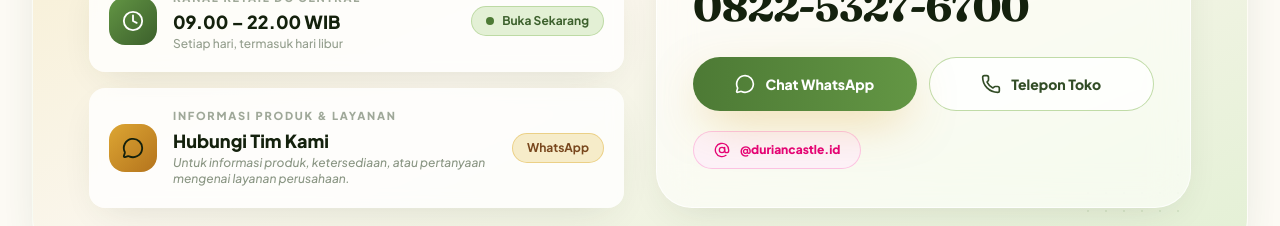
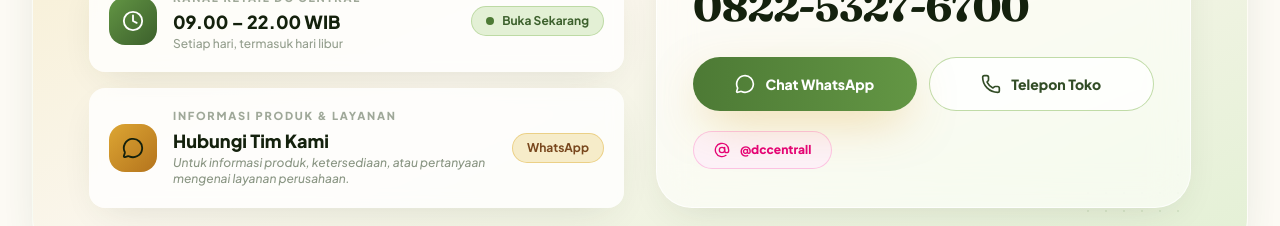
Before and after one commit to Decronaz369/cc-central-website-advance, a React (Vite) app: page / in a window 1280 px wide. Shown: the part 10580-10806 px from the top of the page. Built offline with nearby package versions, Linux system fonts and the light colour scheme.

Commit message:
Update contact Instagram link

```diff
--- a/src/components/HoursContact.tsx
+++ b/src/components/HoursContact.tsx
@@ -110,13 +110,13 @@
                 </div>
 
                 <a
-                  href="https://instagram.com/duriancastle.id"
+                  href="https://instagram.com/dccentrall"
                   target="_blank"
                   rel="noreferrer"
                   className="mt-5 inline-flex w-fit items-center gap-2.5 rounded-full border border-pink-300/60 bg-pink-50 px-5 py-2.5 text-xs font-extrabold text-pink-600 transition-all duration-300 hover:-translate-y-0.5 hover:shadow-card"
                 >
                   <AtSign className="h-4 w-4" />
-                  @duriancastle.id
+                  @dccentrall
                 </a>
               </div>
             </div>
```
